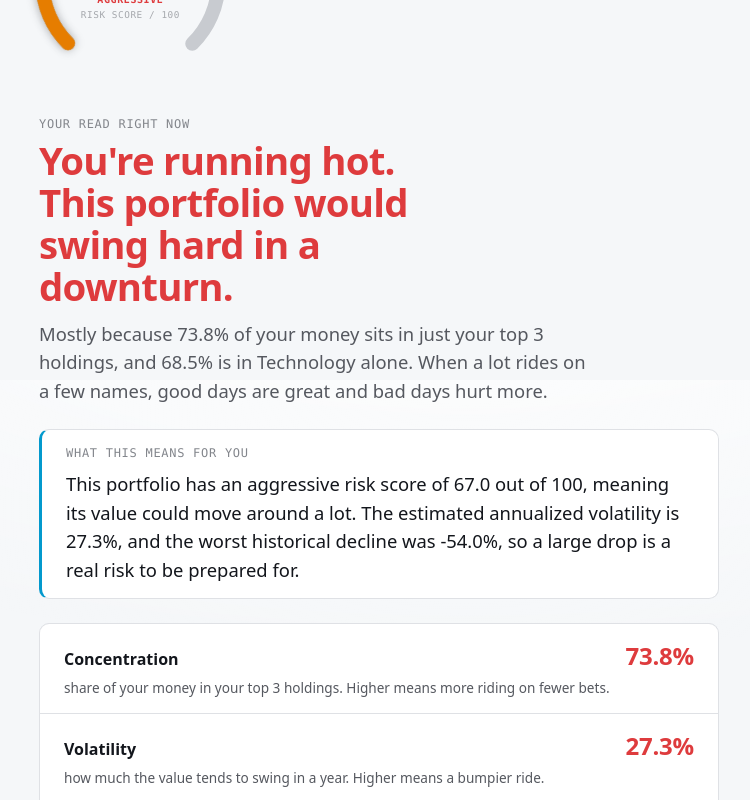
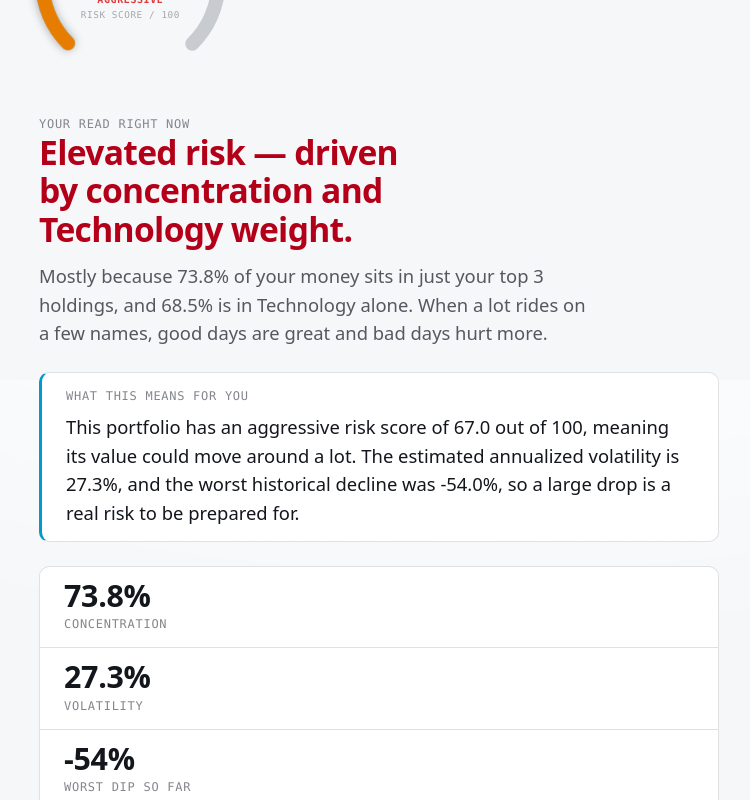
Before and after one commit to Kaydenletk/riskpilot-ai, a Next.js app in the folder frontend/: page / in a window 1280 px wide. Shown: the part 420-1220 px from the top of the page, without its empty margins (175-925 px from the left). Built offline with nearby package versions, Linux system fonts and the light colour scheme; no server answers.

Commit message:
refactor: condense CoachView with verdict headline + number cards

```diff
--- a/frontend/src/components/dashboard/CoachView.tsx
+++ b/frontend/src/components/dashboard/CoachView.tsx
@@ -2,19 +2,12 @@
 // coaching that bends the emotional arc DOWN: lands anxious -> understood -> calmer
 // -> one reflective action. No new numbers (still grounded); jargon translated;
 // the discipline prompt is prominent, not buried. Never says buy/sell.
-import { riskVar, type RiskBand } from "@/lib/risk-color";
 import type { RiskReport } from "@/lib/types";
 
+import { NumberCard } from "./NumberCard";
 import { RiskGauge } from "./RiskGauge";
+import { VerdictHeadline } from "./VerdictHeadline";
 import styles from "./coach-view.module.css";
-
-function verdictLine(band: RiskBand): string {
-  if (band === "aggressive")
-    return "You're running hot. This portfolio would swing hard in a downturn.";
-  if (band === "moderate")
-    return "You're taking real risk, but it's not extreme. Worth watching.";
-  return "You're playing it fairly safe right now.";
-}
 
 function whyLine(report: RiskReport): string {
   const f = report.facts;
@@ -60,9 +53,7 @@ export function CoachView({ report }: { report: RiskReport }) {
         </div>
         <div>
           <div className="caption">Your read right now</div>
-          <h1 className={styles.verdict} style={{ color: riskVar(facts.risk_band) }}>
-            {verdictLine(facts.risk_band)}
-          </h1>
+          <VerdictHeadline facts={facts} />
           <p className={styles.why}>{whyLine(report)}</p>
         </div>
       </section>
@@ -76,15 +67,7 @@ export function CoachView({ report }: { report: RiskReport }) {
       {/* jargon translated inline — B half-understood these before */}
       <section className={`${styles.stats} stage stage-3`}>
         {plainStats(report).map((s) => (
-          <div key={s.label} className={styles.stat}>
-            <div className={styles.statHead}>
-              <span className={styles.statLabel}>{s.label}</span>
-              <span className={`num ${styles.statValue}`} style={{ color: riskVar(facts.risk_band) }}>
-                {s.value}
-              </span>
-            </div>
-            <p className={styles.statPlain}>{s.plain}</p>
-          </div>
+          <NumberCard key={s.label} label={s.label} value={s.value} />
         ))}
       </section>
 
```
